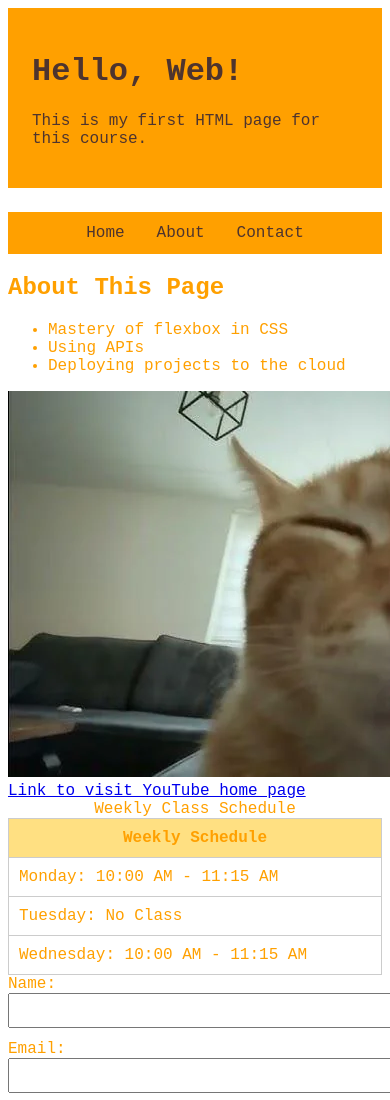
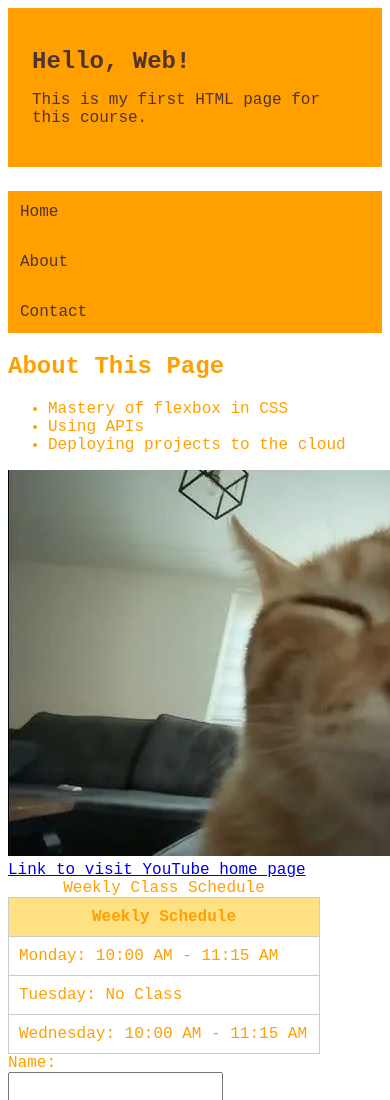
Before and after one commit to jzszymczak/web-dev-labs, a plain HTML site: page index.html in a window 390 px wide. Shown: the top 1100 px of the page. Drawn offline with Linux system fonts and the light colour scheme.

Commit message:
Add responsive design adjustments to styles.css and include viewport meta tag in index.html

```diff
--- a/index.html
+++ b/index.html
@@ -8,6 +8,7 @@
     <meta charset="UTF-8">
     <title>My First Web Page</title>
     <link rel="stylesheet" href="styles.css">
+    <meta name="viewport" content="width=device-width, initial-scale=1.0">
 </head>
 <body>
 
--- a/styles.css
+++ b/styles.css
@@ -78,3 +78,23 @@
     border-radius: 4px;
     z-index: 5;
 }
+
+@media (max-width: 600px) {
+    #main-nav {
+        flex-direction: column;
+    }
+
+    h1 {
+        font-size: 1.5rem;
+    }
+}
+
+@media (max-width: 900px) {
+    form {
+        width: 50vw;
+    }
+
+    table {
+        width: 80vw;
+    }
+}
```
